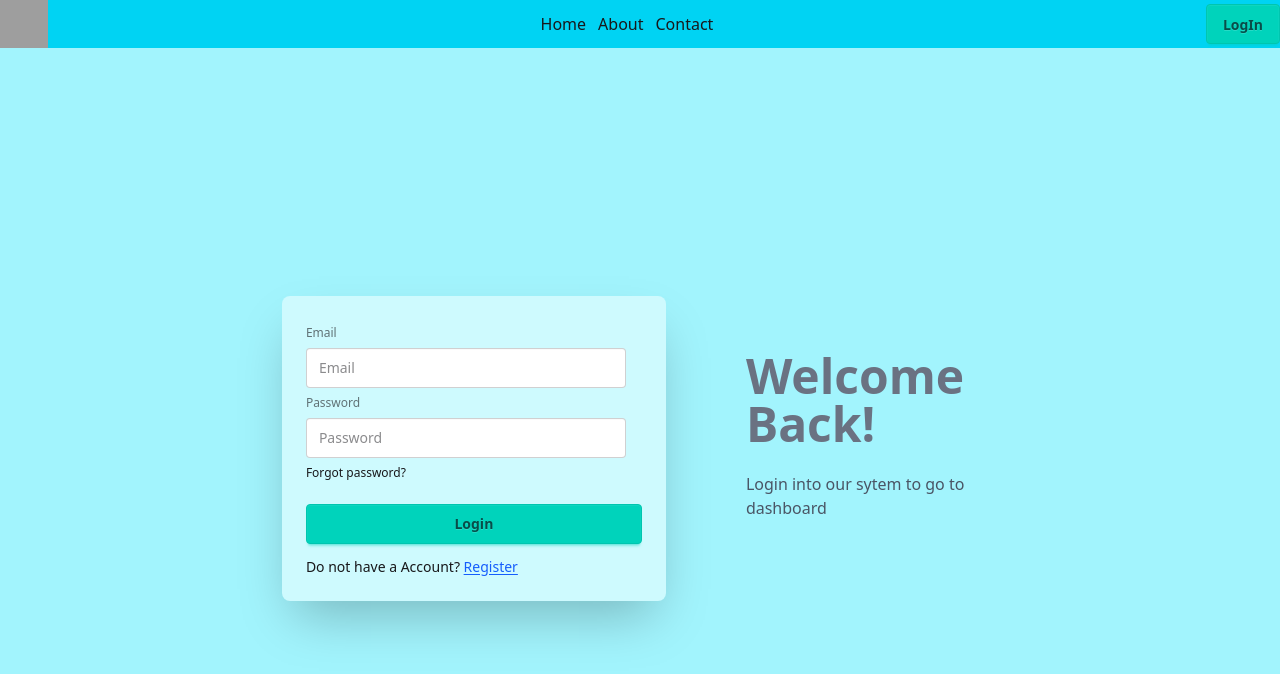
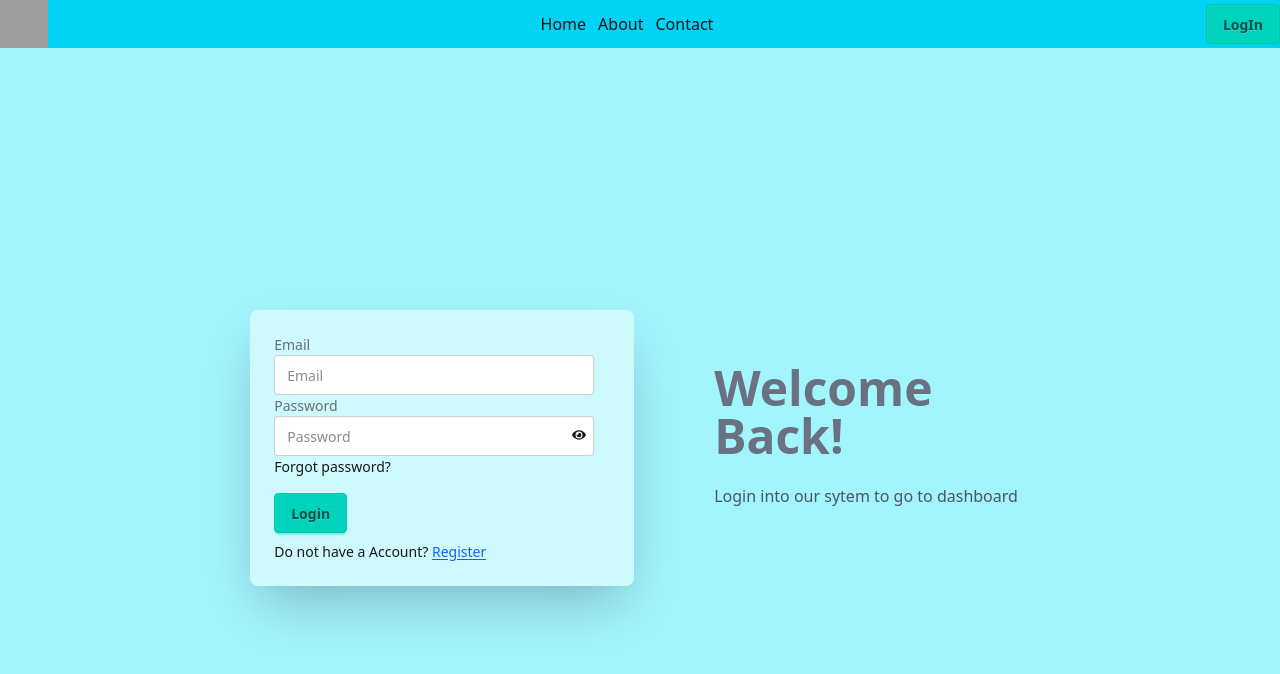
Before and after one commit to Boishakhi11/auth-project, a React (Vite) app: page /sign-in in a window 1280 px wide. Shown: the top 674 px of the page. Built offline with nearby package versions, Linux system fonts and the light colour scheme; grey boxes are pictures that could not be loaded.

Commit message:
sign in add

```diff
--- a/src/pages/SignIn.jsx
+++ b/src/pages/SignIn.jsx
@@ -1,8 +1,42 @@
-import React from "react";
+import React, { useState } from "react";
 import MyContainer from "../componets/MyContainer/MyContainer";
 import { Link } from "react-router";
+import { FaEye } from "react-icons/fa";
+import { FaEyeSlash } from "react-icons/fa";
+import { toast } from "react-toastify";
+import { signInWithEmailAndPassword } from "firebase/auth";
+import { auth } from "../firebase/firebase.config";
 
 const SignIn = () => {
+  const [show, setShow] = useState(false);
+
+  const handleSignIn = (e) => {
+    e.preventDefault();
+    const email = e.target.email.value;
+    const password = e.target.password.value;
+    console.log("clicked", password, email);
+
+    // password check
+    const regExp = /^(?=.*[a-z])(?=.*[A-Z])(?=.*\d)(?=.*[^A-Za-z0-9]).{8,}$/;
+
+    if (!regExp.test(password)) {
+      toast.error(
+        "password need to be 8 characters, one uppercase letter, one lowercase letter and one special character",
+      );
+      return;
+    }
+
+    signInWithEmailAndPassword(auth, email, password)
+      .then((userCredential) => {
+        const user = userCredential.user;
+        console.log(user);
+        toast.success("Succesfully Login");
+      })
+      .catch((e) => {
+        toast.error(e.message);
+      });
+  };
+
   return (
     <div className="bg-cyan-200">
       <MyContainer>
@@ -18,20 +52,38 @@ const SignIn = () => {
             </div>
             <div className="card w-full bg-cyan-100 max-w-sm shrink-0 shadow-2xl">
               <div className="card-body">
-                <fieldset className="fieldset">
+                <form onSubmit={handleSignIn}>
+                  <div>
                     <label className="label">Email</label>
-                  <input type="email" className="input" placeholder="Email" />
+                    <input
+                      type="email"
+                      name="email"
+                      className="input"
+                      placeholder="Email"
+                    />
+                  </div>
+
+                  <div className="relative">
                     <label className="label">Password</label>
                     <input
-                    type="password"
+                      type={show ? "text" : "password"}
+                      name="password"
                       className="input"
                       placeholder="Password"
                     />
+                    <span
+                      onClick={() => setShow(!show)}
+                      className="absolute right-[24px] top-[33px] cursor-pointer"
+                    >
+                      {show ? <FaEyeSlash /> : <FaEye />}
+                    </span>
+                  </div>
+
                   <div>
                     <a className="link link-hover">Forgot password?</a>
                   </div>
                   <button className="btn btn-accent mt-4">Login</button>
-                </fieldset>
+                </form>
                 <div className=" ">
                   <p className="">
                     Do not have a Account?{" "}
--- a/src/pages/SignUp.jsx
+++ b/src/pages/SignUp.jsx
@@ -14,8 +14,8 @@ const SignUp = () => {
     e.preventDefault();
     const email = e.target.email?.value;
     const password = e.target.password?.value;
+
     // password check
-
     const regExp = /^(?=.*[a-z])(?=.*[A-Z])(?=.*\d)(?=.*[^A-Za-z0-9]).{8,}$/;
 
     if (!regExp.test(password)) {
```
Lines whose indentation alone changed are shown as unchanged.
